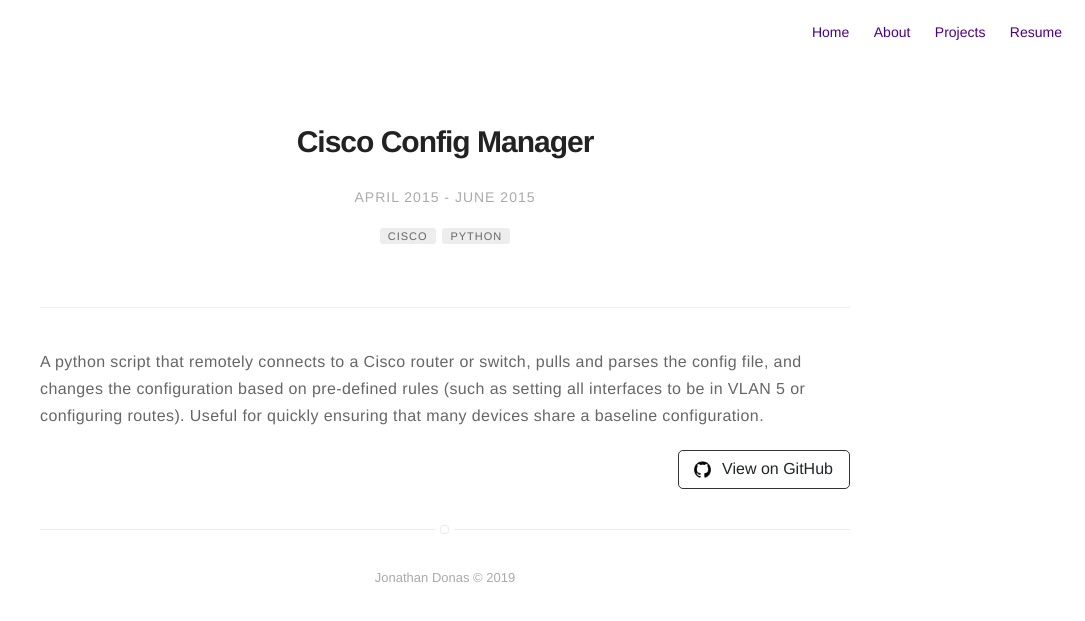
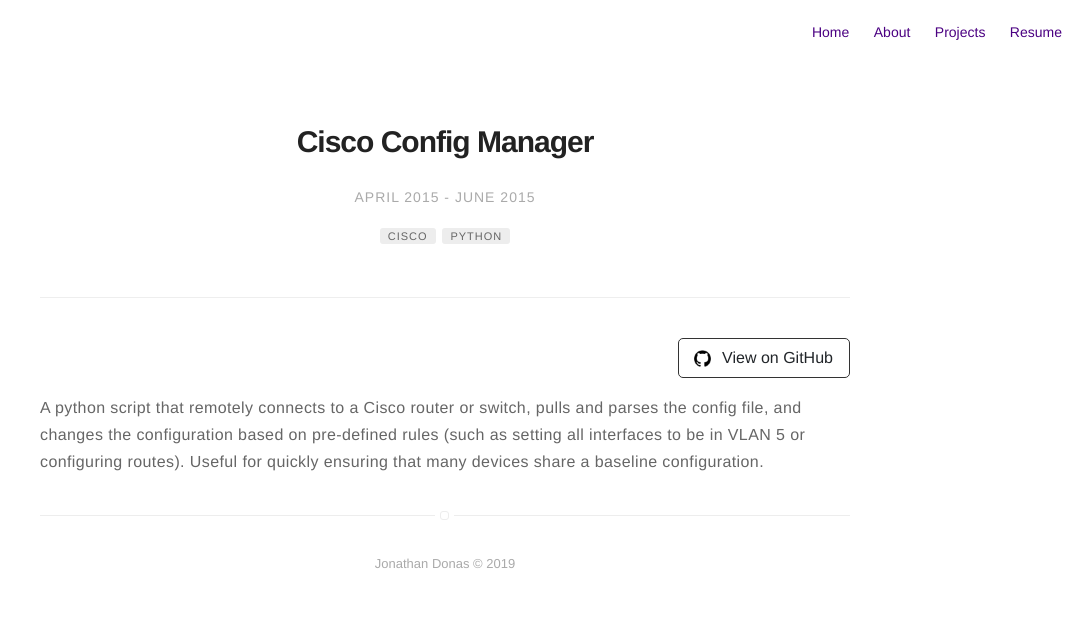
Before and after one commit to jondonas/jondonas.github.io, a Jekyll site: the page built from _posts/1001-01-01-cisco-config-manager.markdown, in a window 1280 px wide. Shown: the top 621 px of the page, without its empty margins (195-1280 px from the left). Built offline with Jekyll 4.4.1, drawn with Linux system fonts in a browser that asks for light colours.

Commit message:
Revise github button

```diff
--- a/_layouts/post.html
+++ b/_layouts/post.html
@@ -21,7 +21,7 @@ layout: page
     </div>
 {% endif %}
 
-{{content}}
+<hr>
 
 {% if page.github %}
     <a class="github-btn" href="{{ page.github }}" target="_blank" style="text-decoration: none">
@@ -29,6 +29,8 @@ layout: page
         View on GitHub
     </a>
 {% endif %}
+
+{{content}}
 
 {% if site.post-advance-links contains page.category %}
     <div class="blog-navigation">
--- a/_posts/1001-01-01-cisco-config-manager.markdown
+++ b/_posts/1001-01-01-cisco-config-manager.markdown
@@ -12,5 +12,4 @@ category: personal
 author: jondonas
 ---
 
----
 A python script that remotely connects to a Cisco router or switch, pulls and parses the config file, and changes the configuration based on pre-defined rules (such as setting all interfaces to be in VLAN 5 or configuring routes). Useful for quickly ensuring that many devices share a baseline configuration.
--- a/_sass/pages/post.sass
+++ b/_sass/pages/post.sass
@@ -13,7 +13,7 @@
         text-transform: uppercase
         text-align: center
         display: block
-        margin-bottom: 6rem
+        margin-bottom: 5rem
         letter-spacing: 1px
         -webkit-font-smoothing: antialiased
         text-rendering: optimizeLegibility
```
